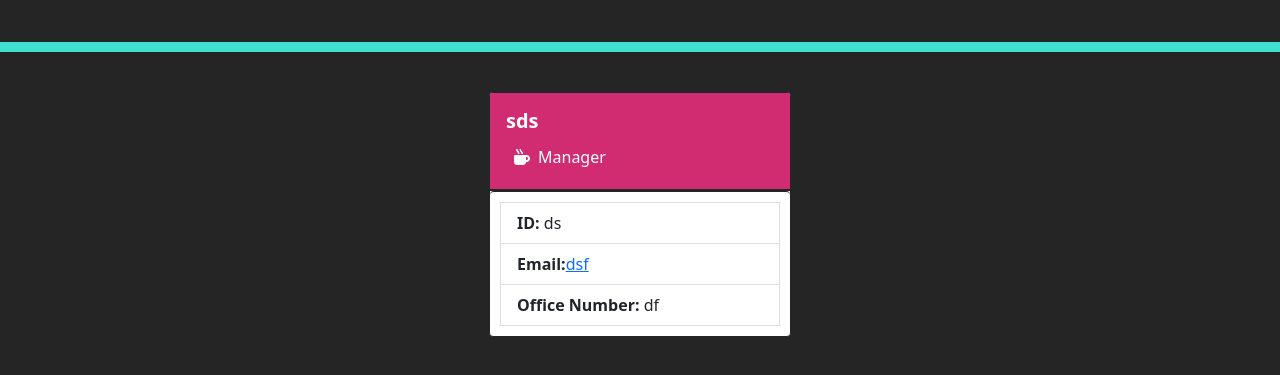
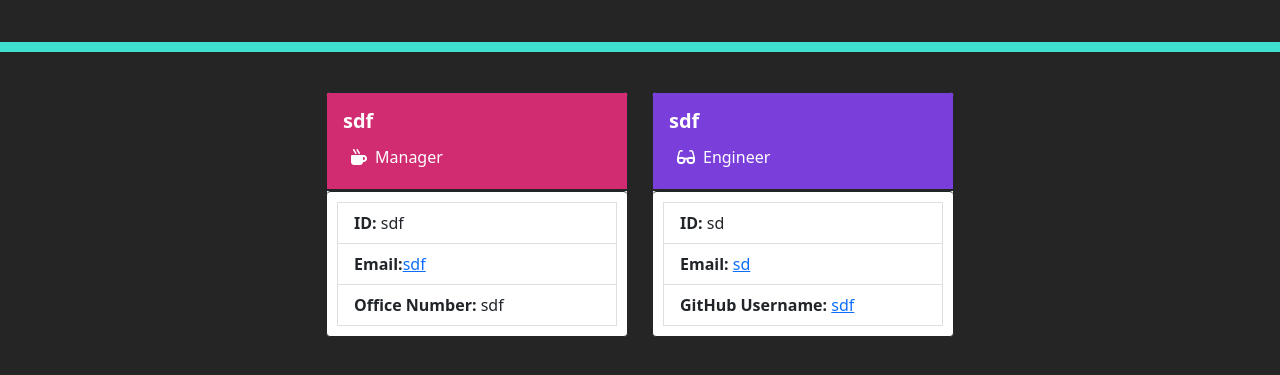
Before and after one commit to eburger939/team-profile-generator, a website: page createindex.html in a window 1280 px wide. Shown: the part 113-488 px from the top of the page. Drawn offline with nearby package versions, Linux system fonts and the light colour scheme.

```diff
--- a/createindex.html
+++ b/createindex.html
@@ -25,15 +25,15 @@
       <div>
         <div class="card border-dark custom-column">
           <div class="card-body custom-manager-body">
-            <h5 class="card-title"><strong>sds</strong></h5>
+            <h5 class="card-title"><strong>sdf</strong></h5>
             <p class="card-text"><i class="fas fa-mug-hot m-2"></i>Manager</p>
           </div>
 
           <ul class="list-group">
             <div class="info-list">
-              <li class="list-group-item"><strong>ID:</strong> ds</li>
-              <li class="list-group-item"><strong>Email:</strong><a href='mailto:dsf'>dsf</a></li>
-              <li class="list-group-item"><strong>Office Number:</strong> df</li>
+              <li class="list-group-item"><strong>ID:</strong> sdf</li>
+              <li class="list-group-item"><strong>Email:</strong><a href='mailto:sdf'>sdf</a></li>
+              <li class="list-group-item"><strong>Office Number:</strong> sdf</li>
             </div>
           </ul>
 
@@ -41,7 +41,23 @@
       </div>
     </div>
 
+<div class="col-3">
+    <div class="card border-dark custom-column">
+      <div class="card-body custom-engineer-body">
+        <h5 class="card-title"><strong>sdf</strong></h5>
+        <p class="card-text"><i class="fas fa-glasses m-2"></i>Engineer</p>
+      </div>
+      <ul class="list-group">
+        <div class="info-list">
+          <div class="list-group-item"><strong>ID:</strong> sd</div>
+          <div class="list-group-item"><strong>Email: </strong><a href='mailto:sd'>sd</a></div>
+          <div class="list-group-item"><strong>GitHub Username:</strong> <a target="_blank"
+              href="https://github.com/sdf">sdf</a> </div>
+        </div>
+      </ul>
 
+    </div>
+  </div>
 
 
       </div>
```
Also changed, not shown: index.js (+13 -13 lines).
